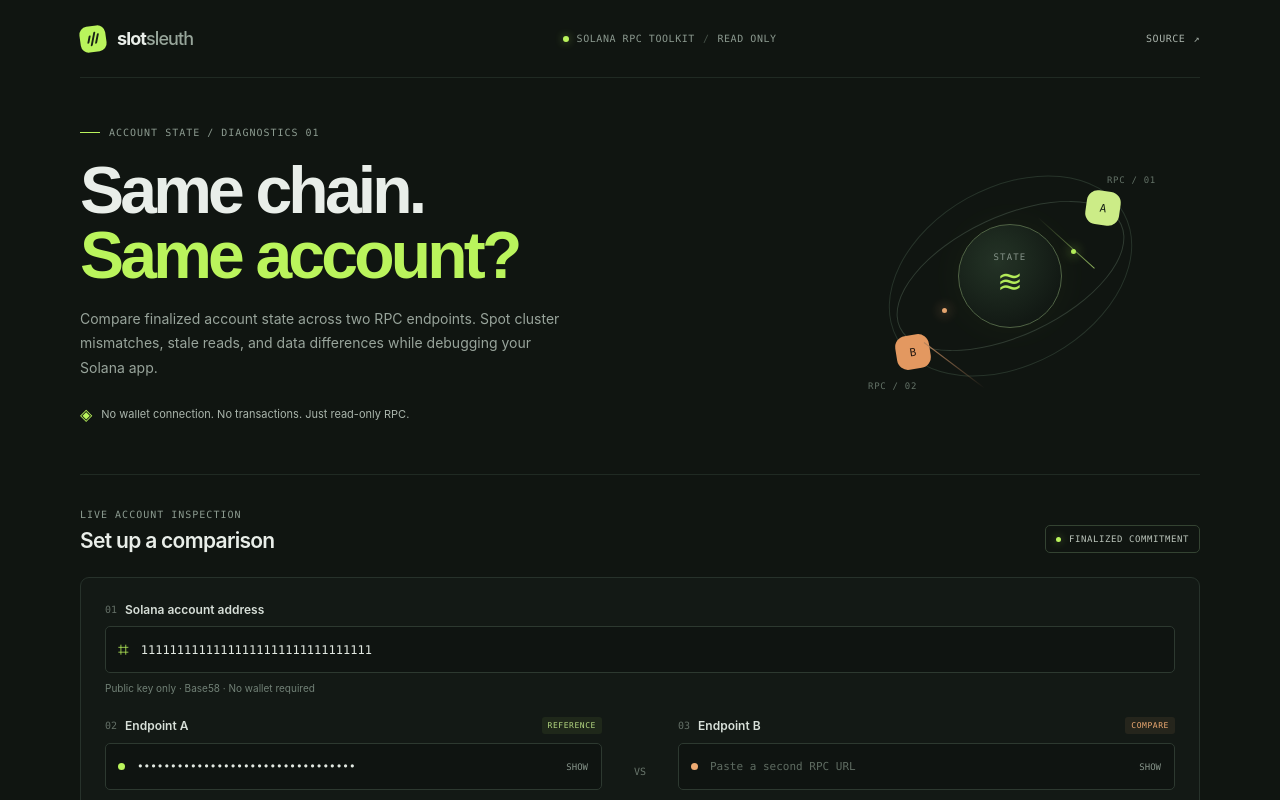
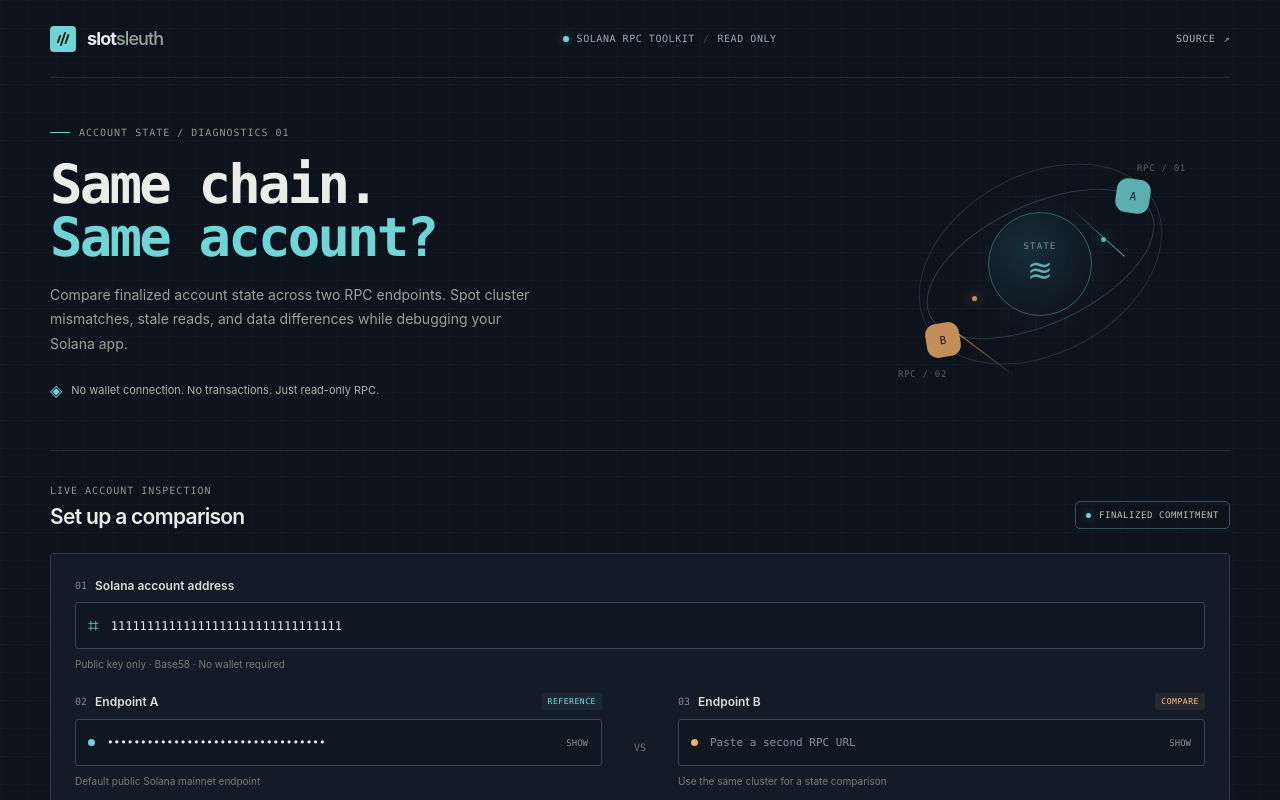
Before and after one commit to Tolu-max/SlotSleuth, a React (Vite) app: page / in a window 1280 px wide. Shown: the top 800 px of the page. Built offline with nearby package versions, Linux system fonts and the light colour scheme.

Commit message:
Differentiate app visual identities and verify Railway release

```diff
--- a/src/lib/solana.ts
+++ b/src/lib/solana.ts
@@ -77,7 +77,9 @@
     return "This RPC endpoint is rate limited. Wait briefly or try another endpoint.";
   }
   if (context?.statusCode === 403 || context?.statusCode === 401) {
-    return "This RPC endpoint denied the request. Check its access requirements.";
+    return context.statusCode === 403
+      ? "HTTP 403: this provider blocked the browser request. Use an endpoint that permits direct browser RPC access."
+      : "HTTP 401: this RPC endpoint requires authentication. Check the provider's access requirements.";
   }
   if (typeof context?.statusCode === "number" && context.statusCode >= 500) {
     return "This RPC endpoint is temporarily unavailable. Retry or use another endpoint.";
@@ -87,7 +89,9 @@
     return "This RPC endpoint is rate limited. Wait briefly or try another endpoint.";
   }
   if (message.includes("403") || message.includes("401")) {
-    return "This RPC endpoint denied the request. Check its access requirements.";
+    return message.includes("403")
+      ? "HTTP 403: this provider blocked the browser request. Use an endpoint that permits direct browser RPC access."
+      : "HTTP 401: this RPC endpoint requires authentication. Check the provider's access requirements.";
   }
   if (/\b5\d\d\b/.test(message)) {
     return "This RPC endpoint is temporarily unavailable. Retry or use another endpoint.";
--- a/src/style.css
+++ b/src/style.css
@@ -136,3 +136,72 @@
   .brand, .github-link, .page-footer a { display: inline-flex; min-height: 44px; align-items: center; }
   .submit-button, .report-button { min-height: 44px; font-size: 11px; }
 }
+
+/* SlotSleuth is an industrial RPC workstation: cool graphite, cyan reference path, amber comparison path. */
+:root {
+  color-scheme: dark;
+  background: #0d131c;
+  --bg: #0d131c;
+  --surface: #141d29;
+  --surface-raised: #1a2634;
+  --line: #2b3949;
+  --line-soft: #202d3b;
+  --text: #e8edf2;
+  --muted: #9aa9b8;
+  --dim: #78899a;
+  --mint: #70d5d7;
+  --mint-dark: #348a91;
+  --orange: #f2ad68;
+  --red: #f07b78;
+}
+body {
+  background-color: var(--bg);
+  background-image: linear-gradient(#9ab1c308 1px, transparent 1px), linear-gradient(90deg, #9ab1c308 1px, transparent 1px);
+  background-size: 28px 28px;
+}
+.page-shell { width: min(1180px, calc(100% - 64px)); }
+.topbar { border-color: var(--line-soft); }
+.brand-mark { border-radius: 4px; transform: none; }
+.topbar-dot, .commitment-dot, .status-dot { box-shadow: 0 0 9px #70d5d777; }
+.hero { border-color: var(--line-soft); }
+.hero h1 { font-family: var(--mono); font-size: clamp(34px, 4.3vw, 54px); letter-spacing: -2.8px; }
+.hero-graphic { opacity: .8; }
+.graphic-orbit { border-color: #35485b; }
+.graphic-orbit--inner { border-color: #28394a; }
+.graphic-core { border-color: #3f7780; background: radial-gradient(circle at 38% 35%, #1a3440, #101924 72%); box-shadow: 0 0 42px #70d5d711; }
+.graphic-node--a { background: #70d5d7; color: #0d2025; }
+.graphic-node--b { background: #f2ad68; color: #2b1b0c; }
+.graphic-wire--a { background: linear-gradient(90deg, transparent, #70d5d7); }
+.graphic-wire--b { background: linear-gradient(90deg, #f2ad68, transparent); }
+.graphic-signal { background: var(--mint); box-shadow: 0 0 12px #70d5d7; }
+.graphic-signal--b { background: var(--orange); box-shadow: 0 0 12px #f2ad68; }
+.workspace { border-color: var(--line-soft); }
+.commitment-pill { border-color: #315462; }
+.compare-form { border-color: var(--line); border-radius: 3px; background: #121b27; }
+.input-wrap { border-color: #344759; border-radius: 3px; background: #0e1722; }
+.input-wrap:focus-within { border-color: #70d5d7; box-shadow: 0 0 0 2px #70d5d718; }
+.input-wrap input { color: #e3ebf2; }
+.input-wrap input::placeholder { color: #8092a2; }
+.endpoint-chip--a { color: #7cdee0; background: #70d5d714; }
+.endpoint-chip--b { color: #ffc38c; background: #f2ad6818; }
+.form-footer { border-color: var(--line-soft); }
+.submit-button { border-color: var(--mint); background: var(--mint); color: #102227; }
+.submit-button:hover:not(:disabled) { background: #9ae4e4; }
+.results { border-color: var(--line-soft); }
+.comparison-summary { border-color: #315462; background: linear-gradient(112deg, #172b35, #121b27 68%); }
+.comparison-summary--different, .comparison-summary--warning { border-color: #704c32; background: linear-gradient(112deg, #302315, #171d25 70%); }
+.comparison-summary--inconclusive { border-color: #625637; background: linear-gradient(112deg, #292617, #171d25 70%); }
+.result-card { border-color: var(--line); border-radius: 3px; background: #121b27; }
+.result-card--error { border-color: #70433b; }
+.metric, .account-panel { border-color: #2b3c4d; background: #0e1722; }
+.hash-line { border-color: #263746; }
+.endpoint-error { border-color: #70433b; background: #251b1c; }
+.page-footer { color: #8292a2; }
+
+@media (max-width: 760px) {
+  .page-shell { width: min(100% - 34px, 570px); }
+}
+@media (max-width: 420px) {
+  .page-shell { width: calc(100% - 26px); }
+  .hero h1 { font-size: clamp(30px, 9vw, 38px); letter-spacing: -1.8px; }
+}
```
Also changed, not shown: 1 other file (tests, documents, lock files or other folders).
